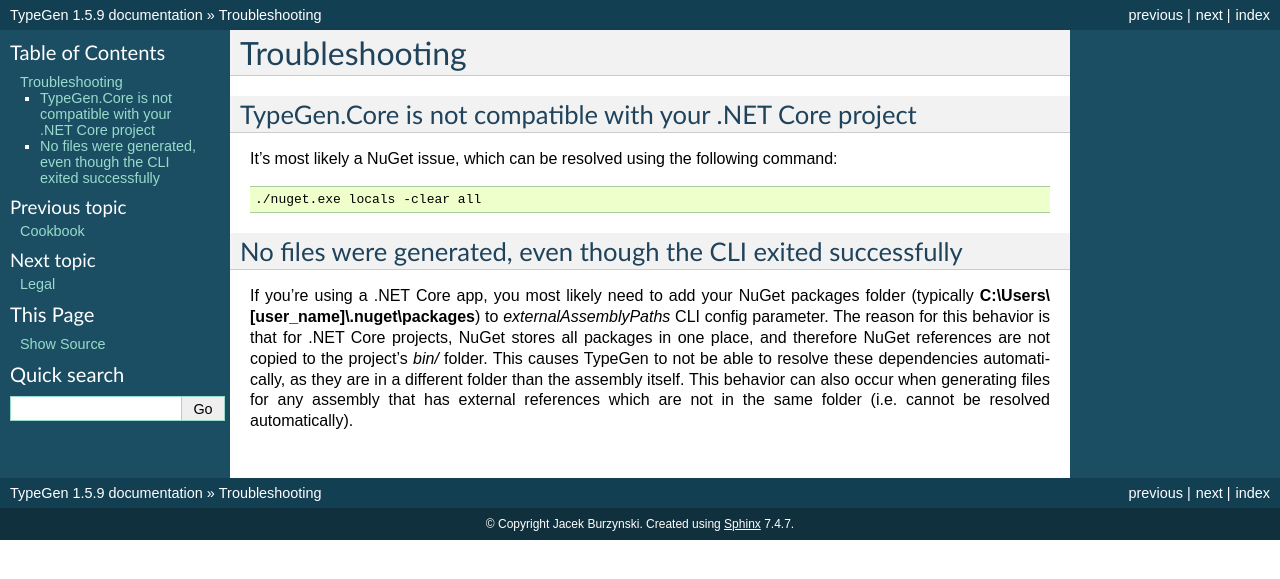
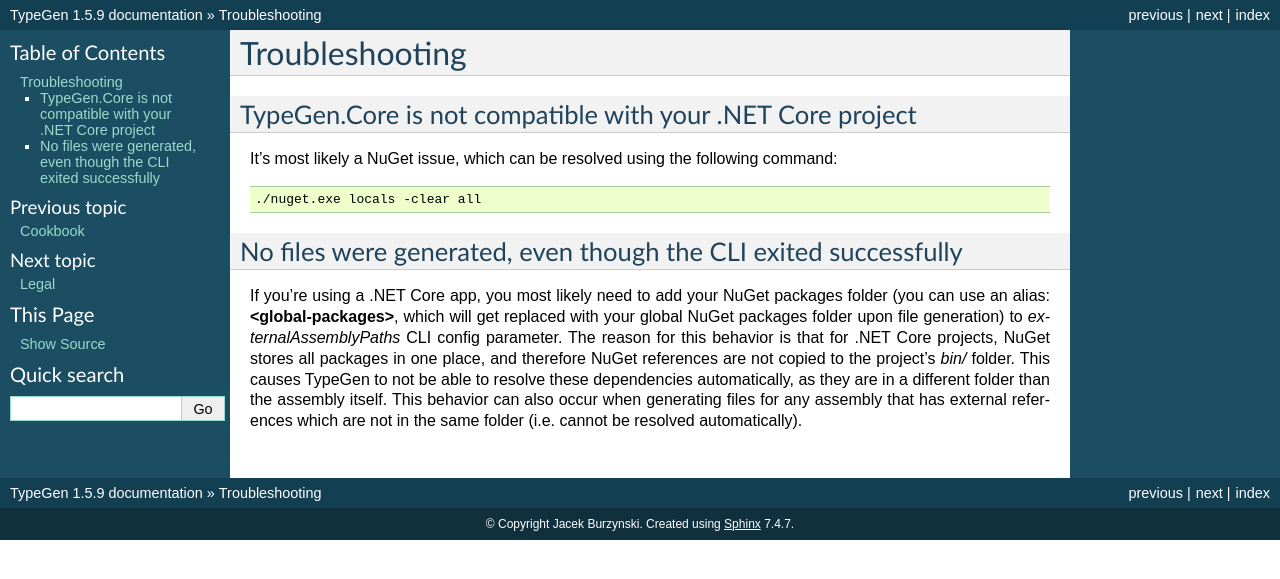
Before and after one commit to jburzynski/TypeGenDocs, a Sphinx documentation site: the page built from source/troubleshooting.rst, in a window 1280 px wide. Shown: the top 579 px of the page. Built offline with Sphinx 7.4.7, drawn with Linux system fonts in a browser that asks for light colours.

Commit message:
added information about <global-packages> alias

```diff
--- a/source/cli.rst
+++ b/source/cli.rst
@@ -83,6 +83,11 @@
 
 For more information on converters, please refer to the :doc:`Using TypeGen <usingtypegen>` section.
 
+Directory aliases
+-----------------
+
+You can use directory aliases in paths specified in any of the configuration parameters. Aliases get replaced with appropriate paths upon file generation. As of now, only one alias is available: **<global-packages>**. This alias points to your global NuGet packages folder.
+
 Example
 -------
 
--- a/source/troubleshooting.rst
+++ b/source/troubleshooting.rst
@@ -14,4 +14,4 @@
 No files were generated, even though the CLI exited successfully
 ================================================================
 
-If you're using a .NET Core app, you most likely need to add your NuGet packages folder (typically **C:\\Users\\[user_name]\\.nuget\\packages**) to *externalAssemblyPaths* CLI config parameter. The reason for this behavior is that for .NET Core projects, NuGet stores all packages in one place, and therefore NuGet references are not copied to the project's *bin/* folder. This causes TypeGen to not be able to resolve these dependencies automatically, as they are in a different folder than the assembly itself. This behavior can also occur when generating files for any assembly that has external references which are not in the same folder (i.e. cannot be resolved automatically).
+If you're using a .NET Core app, you most likely need to add your NuGet packages folder (you can use an alias: **<global-packages>**, which will get replaced with your global NuGet packages folder upon file generation) to *externalAssemblyPaths* CLI config parameter. The reason for this behavior is that for .NET Core projects, NuGet stores all packages in one place, and therefore NuGet references are not copied to the project's *bin/* folder. This causes TypeGen to not be able to resolve these dependencies automatically, as they are in a different folder than the assembly itself. This behavior can also occur when generating files for any assembly that has external references which are not in the same folder (i.e. cannot be resolved automatically).
```
